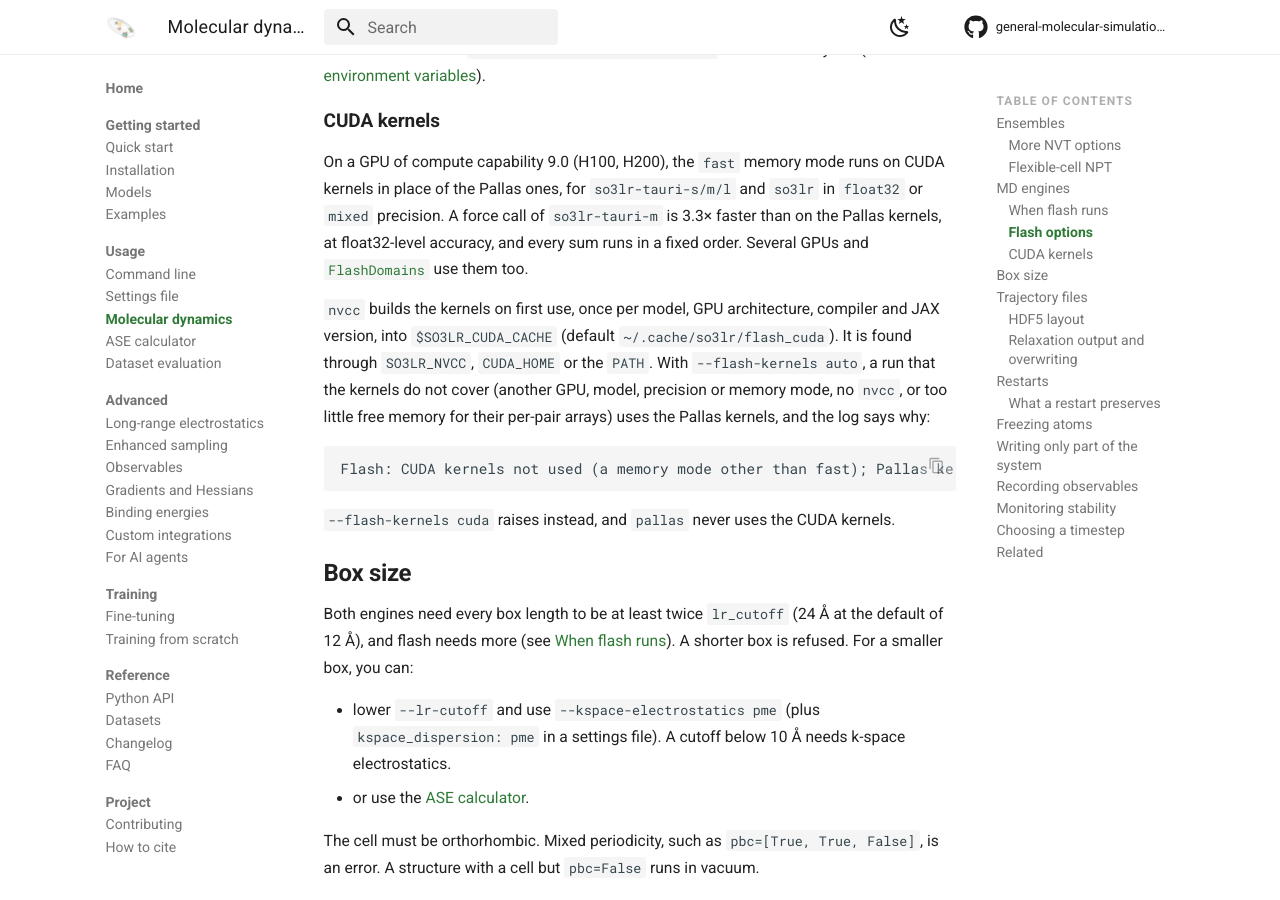
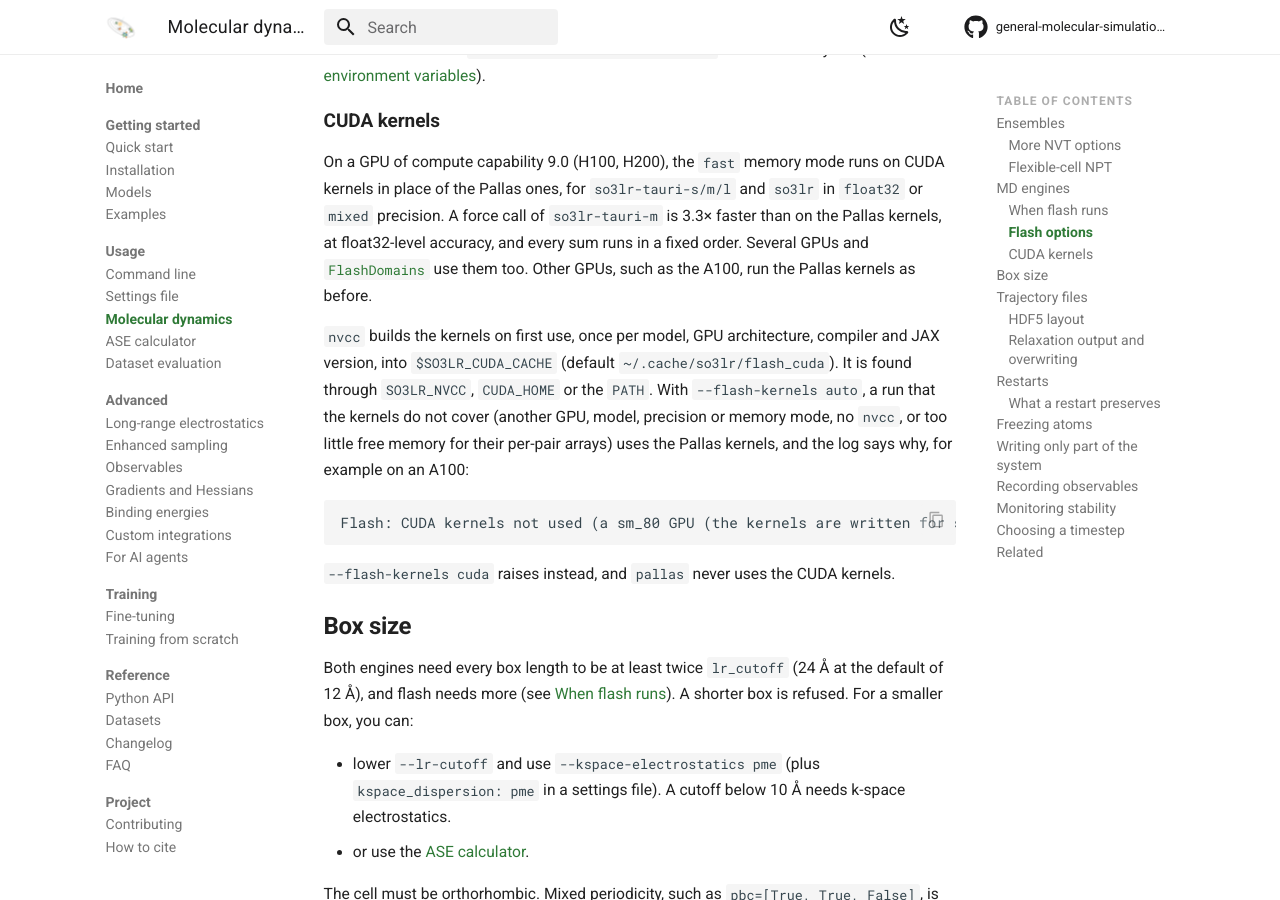
Before and after one commit to so3lr/so3lr.github.io, an MkDocs documentation site: the page built from docs/usage/md.md, in a window 1280 px wide and 900 px high, scrolled down 2982 px. Built offline with MkDocs 1.6.1 and Material for MkDocs 9.7.7, drawn with Linux system fonts in a browser that asks for light colours; comment, search, counter and statistics services are not loaded.

Commit message:
CUDA kernels: other GPUs such as the A100 keep the Pallas kernels

````diff
--- a/docs/usage/md.md
+++ b/docs/usage/md.md
@@ -166,7 +166,8 @@ CUDA kernels in place of the Pallas ones, for `so3lr-tauri-s/m/l` and `so3lr`
 in `float32` or `mixed` precision. A force call of `so3lr-tauri-m` is 3.3×
 faster than on the Pallas kernels, at float32-level accuracy, and every sum runs
 in a fixed order. Several GPUs and
-[`FlashDomains`](../reference/api.md#flashdomains) use them too.
+[`FlashDomains`](../reference/api.md#flashdomains) use them too. Other GPUs,
+such as the A100, run the Pallas kernels as before.
 
 `nvcc` builds the kernels on first use, once per model, GPU architecture,
 compiler and JAX version, into `$SO3LR_CUDA_CACHE` (default
@@ -174,10 +175,10 @@ compiler and JAX version, into `$SO3LR_CUDA_CACHE` (default
 the `PATH`. With `--flash-kernels auto`, a run that the kernels do not cover
 (another GPU, model, precision or memory mode, no `nvcc`, or too little free
 memory for their per-pair arrays) uses the Pallas kernels, and the log says
-why:
+why, for example on an A100:
 
 ```text
-Flash: CUDA kernels not used (a memory mode other than fast); Pallas kernels
+Flash: CUDA kernels not used (a sm_80 GPU (the kernels are written for sm_90)); Pallas kernels
 ```
 
 `--flash-kernels cuda` raises instead, and `pallas` never uses the CUDA kernels.
````
